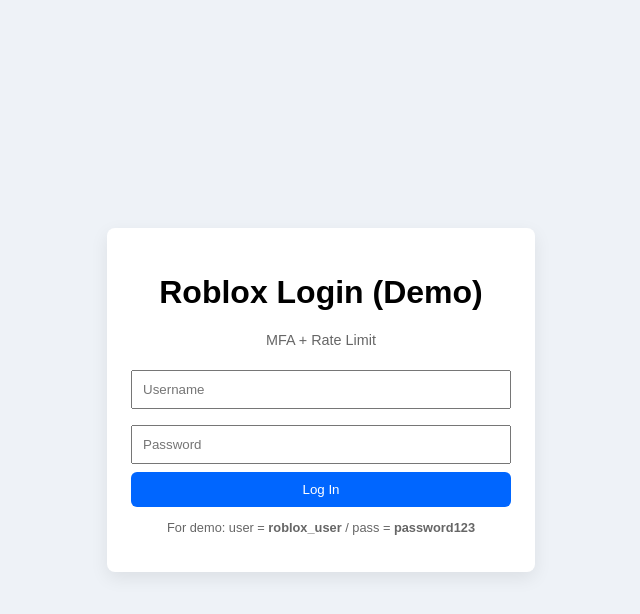
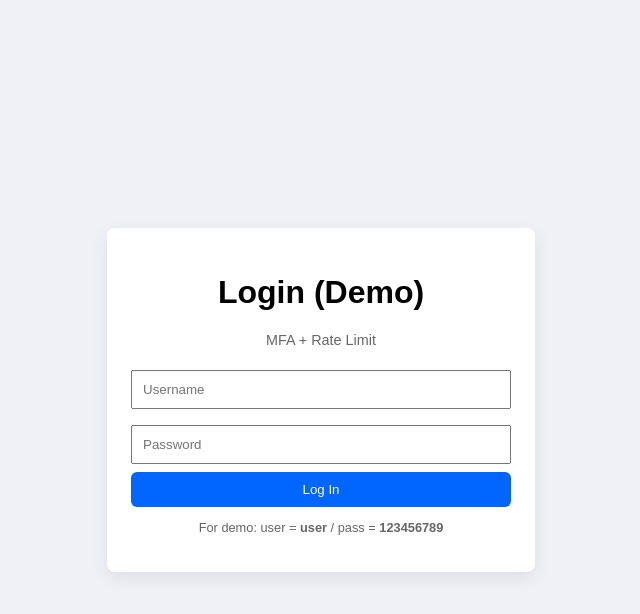
Before and after one commit to JULHMSPLOY/Enhanced_Access_Security_With_Two_Factor_Authentication, a Flask app: page / in a window 1280 px wide. Shown: the top 614 px of the page, without its empty margins (319-959 px from the left). Run offline with Flask 3, Linux system fonts and the light colour scheme.

Commit message:
edit page

```diff
--- a/demo_mfa_rate/app.py
+++ b/demo_mfa_rate/app.py
@@ -19,16 +19,16 @@ limiter.init_app(app)
 
 # demo user store
 USERS = {
-    "roblox_user": {
-        "password_hash": generate_password_hash("password123"),
-        "display": "Lucky Player",
+    "user": {
+        "password_hash": generate_password_hash("123456789"),
+        "display": "user",
         "mfa_secret": None,
         "mfa_enabled": False
     }
 }
 
 def generate_qr_data_uri(secret, username):
-    uri = pyotp.totp.TOTP(secret).provisioning_uri(name=username, issuer_name="Roblox-Demo")
+    uri = pyotp.totp.TOTP(secret).provisioning_uri(name=username, issuer_name="Demo")
     img = qrcode.make(uri)
     buf = io.BytesIO()
     img.save(buf, format='PNG')
@@ -38,7 +38,7 @@ def generate_qr_data_uri(secret, username):
 # ---------------- Routes ----------------
 
 @app.route("/", methods=["GET","POST"])
-@limiter.limit("3 per minute")   # ❗ จำกัด login ผิดได้ไม่เกิน 3 ครั้งต่อนาที
+@limiter.limit("5 per minute")   # ❗ จำกัด login ผิดได้ไม่เกิน 5 ครั้งต่อนาที
 def login():
     if request.method == "POST":
         username = request.form.get("username","").strip()
--- a/demo_mfa_rate/templates/home.html
+++ b/demo_mfa_rate/templates/home.html
@@ -4,7 +4,7 @@
 <body>
   <div class="box">
     <h1>Welcome, {{ username }}</h1>
-    <p>This is a demo Roblox-style home page (MFA + Rate Limit).</p>
+    <p>This is a demo with 2FA + Rate Limit.</p>
     <a href="{{ url_for('logout') }}">Logout</a>
   </div>
 </body>
--- a/demo_mfa_rate/templates/login.html
+++ b/demo_mfa_rate/templates/login.html
@@ -2,12 +2,12 @@
 <html>
 <head>
   <meta charset="utf-8">
-  <title>Roblox Demo - {{ demo_type }}</title>
+  <title> Demo - {{ demo_type }}</title>
   <link rel="stylesheet" href="{{ url_for('static', filename='style.css') }}">
 </head>
 <body>
   <div class="box">
-    <h1>Roblox Login (Demo)</h1>
+    <h1>Login (Demo)</h1>
     <p class="muted">{{ demo_type }}</p>
     {% with messages = get_flashed_messages(with_categories=true) %}
       {% if messages %}
@@ -21,7 +21,7 @@
       <input name="password" placeholder="Password" type="password" required>
       <button type="submit">Log In</button>
     </form>
-    <p class="small">For demo: user = <b>roblox_user</b> / pass = <b>password123</b></p>
+    <p class="small">For demo: user = <b>user</b> / pass = <b>123456789</b></p>
   </div>
 </body>
 </html>
--- a/demo_mfa_rate/templates/mfa_setup.html
+++ b/demo_mfa_rate/templates/mfa_setup.html
@@ -1,9 +1,9 @@
 <!doctype html>
 <html>
-<head><meta charset="utf-8"><title>MFA Setup</title><link rel="stylesheet" href="{{ url_for('static', filename='style.css') }}"></head>
+<head><meta charset="utf-8"><title>2FA Setup</title><link rel="stylesheet" href="{{ url_for('static', filename='style.css') }}"></head>
 <body>
   <div class="box">
-    <h2>Scan this QR in Google Authenticator</h2>
+    <h2>Scan this QR in Authenticator</h2>
     <img src="{{ qr_data }}" alt="QR" style="max-width:100%;border:1px solid #ddd;padding:8px;background:#fff;">
     <p>If scanner fails, use secret: <code>{{ secret }}</code></p>
     <form method="post"><button type="submit">Enable MFA & Continue</button></form>
--- a/demo_no_mfa/templates/login.html
+++ b/demo_no_mfa/templates/login.html
@@ -2,12 +2,12 @@
 <html>
 <head>
   <meta charset="utf-8">
-  <title>Roblox Demo - {{ demo_type }}</title>
+  <title>Demo - {{ demo_type }}</title>
   <link rel="stylesheet" href="{{ url_for('static', filename='style.css') }}">
 </head>
 <body>
   <div class="box">
-    <h1>Roblox Login (Demo)</h1>
+    <h1>Login (Demo)</h1>
     <p class="muted">{{ demo_type }}</p>
     {% with messages = get_flashed_messages(with_categories=true) %}
       {% if messages %}
```
